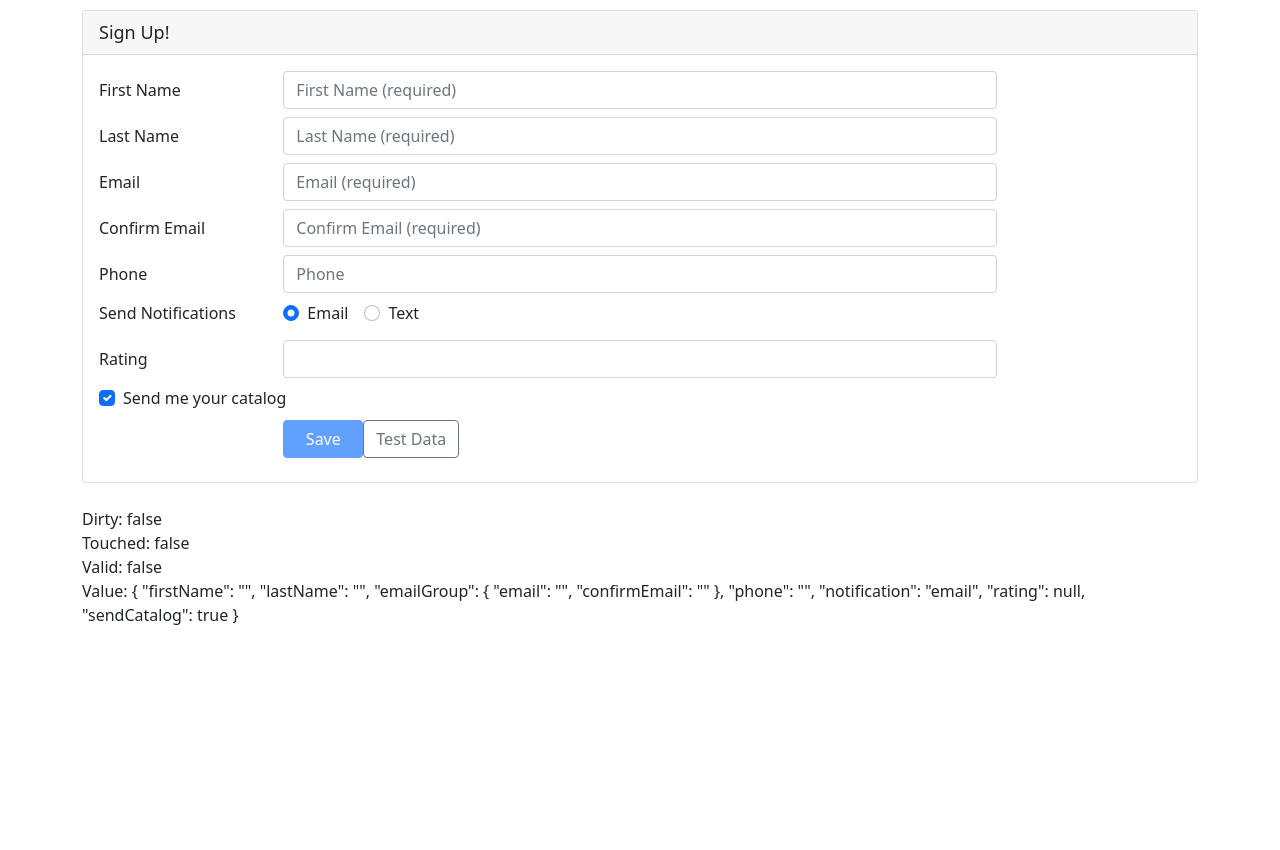
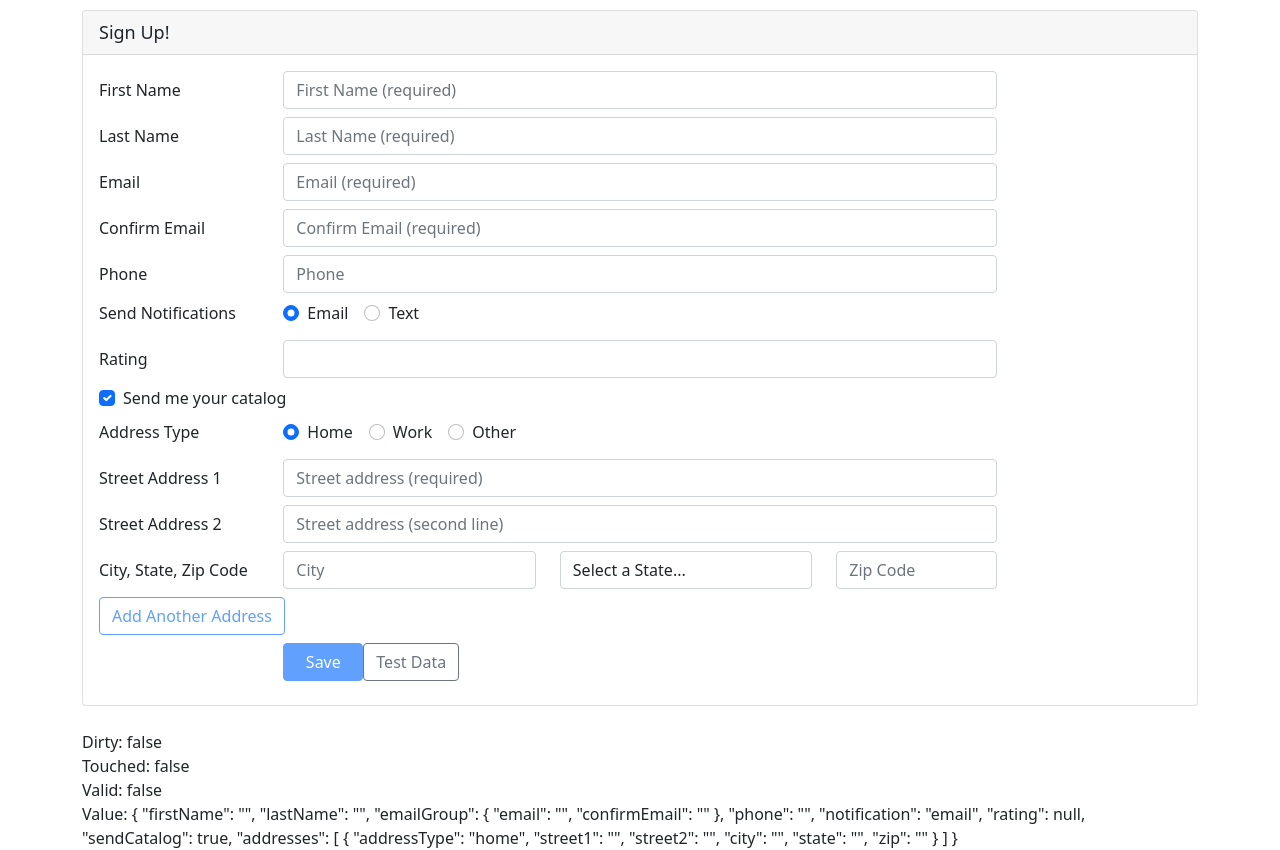
Before and after one commit to murattekbas/Angular-Reactive-Forms, an Angular app: page / in a window 1280 px wide. Before the commit the page ends 800 px from the top, so only its background shows below. Built offline with nearby package versions, Linux system fonts and the light colour scheme.

Commit message:
Dynamically Duplicate Input Elements

```diff
--- a/src/app/customers/customer.component.html
+++ b/src/app/customers/customer.component.html
@@ -275,6 +275,130 @@
         </div>
       </div> -->
 
+
+      <div *ngIf="customerForm.get('sendCatalog')?.value">
+        <div formArrayName="addresses">
+
+          <div [formGroupName]="i"
+               *ngFor="let address of addresses.controls; let i=index">
+            <div class="form-group row mb-2">
+              <label class="col-md-2 col-form-label pt-0">Address Type</label>
+              <div class="col-md-8">
+                <div class="form-check form-check-inline">
+                  <label class="form-check-label">
+                    <input class="form-check-input"
+                           id="addressType1Id"
+                           type="radio"
+                           value="home"
+                           formControlName="addressType"> Home
+                  </label>
+                </div>
+                <div class="form-check form-check-inline">
+                  <label class="form-check-label">
+                    <input class="form-check-input"
+                           id="addressType1Id"
+                           type="radio"
+                           value="work"
+                           formControlName="addressType"> Work
+                  </label>
+                </div>
+                <div class="form-check form-check-inline">
+                  <label class="form-check-label">
+                    <input class="form-check-input"
+                           id="addressType1Id"
+                           type="radio"
+                           value="other"
+                           formControlName="addressType"> Other
+                  </label>
+                </div>
+              </div>
+            </div>
+
+            <div class="form-group row mb-2">
+              <label class="col-md-2 col-form-label"
+                     attr.for="{{'street1Id' + i}}">Street Address 1</label>
+              <div class="col-md-8">
+                <input class="form-control"
+                       id="{{ 'street1Id' + i }}"
+                       type="text"
+                       placeholder="Street address (required)"
+                       formControlName="street1"
+                       [ngClass]="{'is-invalid': (address.controls.street1.touched ||
+                                                  address.controls.street1.dirty) &&
+                                                  !address.controls.street1.valid }">
+                <span class="invalid-feedback">
+                  <span *ngIf="address.controls.street1.errors?.required">
+                    Please enter your street address.
+                  </span>
+                </span>
+              </div>
+            </div>
+
+            <div class="form-group row mb-2">
+              <label class="col-md-2 col-form-label"
+                     attr.for="{{'street2Id' + i}}">Street Address 2</label>
+              <div class="col-md-8">
+                <input class="form-control"
+                       id="{{'street2Id' + i}}"
+                       type="text"
+                       placeholder="Street address (second line)"
+                       formControlName="street2">
+              </div>
+            </div>
+
+            <div class="form-group row mb-2">
+              <label class="col-md-2 col-form-label"
+                     attr.for="{{'cityId' + i}}">City, State, Zip Code</label>
+              <div class="col-md-3">
+                <input class="form-control"
+                       id="{{'cityId' + i}}"
+                       type="text"
+                       placeholder="City"
+                       formControlName="city">
+              </div>
+              <div class="col-md-3">
+                <select class="form-control"
+                        id="{{'stateId' + i}}"
+                        formControlName="state">
+                  <option value=""
+                          disabled
+                          selected
+                          hidden>Select a State...</option>
+                  <option value="AL">Alabama</option>
+                  <option value="AK">Alaska</option>
+                  <option value="AZ">Arizona</option>
+                  <option value="AR">Arkansas</option>
+                  <option value="CA">California</option>
+                  <option value="CO">Colorado</option>
+                  <option value="WI">Wisconsin</option>
+                  <option value="WY">Wyoming</option>
+                </select>
+              </div>
+              <div class="col-md-2">
+                <input class="form-control"
+                       id="{{'zipId' + i}}"
+                       type="number"
+                       placeholder="Zip Code"
+                       formControlName="zip">
+              </div>
+            </div>
+          </div>
+
+        </div>
+
+        <div class="form-group row mb-2">
+          <div class="col-md-4">
+            <button class="btn btn-outline-primary"
+                    type="button"
+                    [title]="addresses.valid ? 'Add another mailing address' : 'Disabled until the existing address data is valid'"
+                    [disabled]="!addresses.valid"
+                    (click)="addAddress()">
+              Add Another Address
+            </button>
+          </div>
+        </div>
+      </div>
+
   <div class="form-group row mb-2">
     <div class="offset-md-2 col-md-4">
       <button class="btn btn-primary mr-3"
--- a/src/app/customers/customer.component.ts
+++ b/src/app/customers/customer.component.ts
@@ -1,6 +1,6 @@
 import { Component, OnInit } from '@angular/core';
-import { FormGroup,FormControl, FormBuilder,Validators, AbstractControl, ValidatorFn } from '@angular/forms';
-import {debounceTime} from 'rxjs/operators';
+import { FormGroup, FormControl, FormBuilder, Validators, AbstractControl, ValidatorFn,FormArray } from '@angular/forms';
+import { debounceTime } from 'rxjs/operators';
 import { Customer } from './customer';
 
 //Customer validator
@@ -13,10 +13,10 @@
 } */
 
 //Custom validator with parameters - return ValidatorFn
-function ratingRange(min:number,max:number):ValidatorFn{
-  return (c:AbstractControl):{[key:string]:boolean}|null=>{
-    if (c.value!==null&&(isNaN(c.value)|| c.value<min || c.value>max)){
-      return {'range':true};
+function ratingRange(min: number, max: number): ValidatorFn {
+  return (c: AbstractControl): { [key: string]: boolean } | null => {
+    if (c.value !== null && (isNaN(c.value) || c.value < min || c.value > max)) {
+      return { 'range': true };
     }
     return null;
   }
@@ -24,9 +24,11 @@
 
 //Cross-field custom validator
 function emailMatcher(c: AbstractControl): { [key: string]: boolean } | null {
-  const emailControl= c.get('email');
-  const confirmControl= c.get('confirmEmail');
-  let emailMessage:string;
+  const emailControl = c.get('email');
+  const confirmControl = c.get('confirmEmail');
+  let emailMessage: string;
+
+
 
   if (emailControl?.pristine || confirmControl?.pristine) {
     return null;
@@ -48,35 +50,42 @@
   customer = new Customer();
   emailMessage!: string;
 
-  private validationMessages:{[key:string]:string}={
-    required:'Please enter your email address.',
-    email:'Please enter a valid email address.'
+  get addresses(): any {
+    return (this.customerForm.get('addresses') as FormArray);
   }
 
-  constructor(private fb:FormBuilder) { }
+  private validationMessages: { [key: string]: string } = {
+    required: 'Please enter your email address.',
+    email: 'Please enter a valid email address.'
+  }
+
+  constructor(private fb: FormBuilder) { }
 
   ngOnInit(): void {
     //Form Model
     //Array syntax is the one we use to set validation rules for the FormControl
-    this.customerForm=this.fb.group({
-      firstName:['',[Validators.required,Validators.minLength(3)]],
+    this.customerForm = this.fb.group({
+      firstName: ['', [Validators.required, Validators.minLength(3)]],
       // lastName:{value:'n/a',disabled:true},
-      lastName:['',[Validators.required,Validators.maxLength(50)]],
-      emailGroup:this.fb.group({
-        email:['',[Validators.required,Validators.email]],
-        confirmEmail:['',[Validators.required]]
-      },{validator:emailMatcher}),
-      phone:'',
-      notification:'email',
-      rating:[null,ratingRange(1,5)],
-      sendCatalog:true,
+      lastName: ['', [Validators.required, Validators.maxLength(50)]],
+      emailGroup: this.fb.group({
+        email: ['', [Validators.required, Validators.email]],
+        confirmEmail: ['', [Validators.required]]
+      }, { validator: emailMatcher }),
+      phone: '',
+      notification: 'email',
+      rating: [null, ratingRange(1, 5)],
+      sendCatalog: true,
+      addresses: this.fb.array([this.buildAddress()])
+
+
     });
 
-    this.customerForm.get('notification')?.valueChanges.subscribe(value=>this.setNotification(value));
+    this.customerForm.get('notification')?.valueChanges.subscribe(value => this.setNotification(value));
 
-    const emailControl=this.customerForm.get('emailGroup.email');
+    const emailControl = this.customerForm.get('emailGroup.email');
     emailControl?.valueChanges.pipe(debounceTime(1000)).subscribe(
-      value=>this.setMessage(emailControl));
+      value => this.setMessage(emailControl));
 
 
     /*
@@ -89,19 +98,34 @@
         }); */
   }
 
-  save(){
+  save() {
     console.log(this.customerForm);
     console.log('Saved: ' + JSON.stringify(this.customerForm.value));
   }
 
-  populateTestData(){
+  addAddress(): void {
+    this.addresses.push(this.buildAddress());
+  }
+
+  buildAddress(): FormGroup {
+    return this.fb.group({
+      addressType: 'home',
+      street1: ['', Validators.required],
+      street2: '',
+      city: '',
+      state: '',
+      zip: ''
+    });
+  }
+
+  populateTestData() {
     //use patchValue for setting partial members
     this.customerForm.setValue({
-      firstName:'Jack',
-      lastName:'Harkness',
-      email:'jack@torchwood.com',
-      rating:null,
-      sendCatalog:false
+      firstName: 'Jack',
+      lastName: 'Harkness',
+      email: 'jack@torchwood.com',
+      rating: null,
+      sendCatalog: false
     });
 
 
@@ -117,11 +141,11 @@
 
 
   //Adjusting validation rule at runtime
-  setNotification(notifyVia:string):void{
-    const phoneControl=this.customerForm.get('phone');
-    if (notifyVia==='text'){
+  setNotification(notifyVia: string): void {
+    const phoneControl = this.customerForm.get('phone');
+    if (notifyVia === 'text') {
       phoneControl?.setValidators(Validators.required);
-    }else{
+    } else {
       phoneControl?.clearValidators();
     }
     phoneControl?.updateValueAndValidity();
```
Lines whose indentation alone changed are shown as unchanged.
